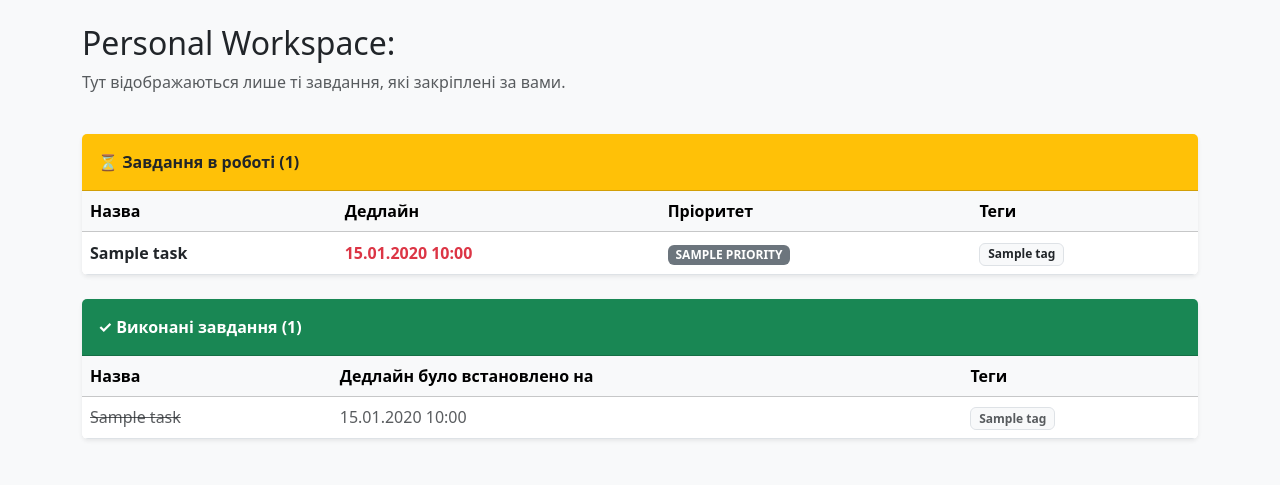
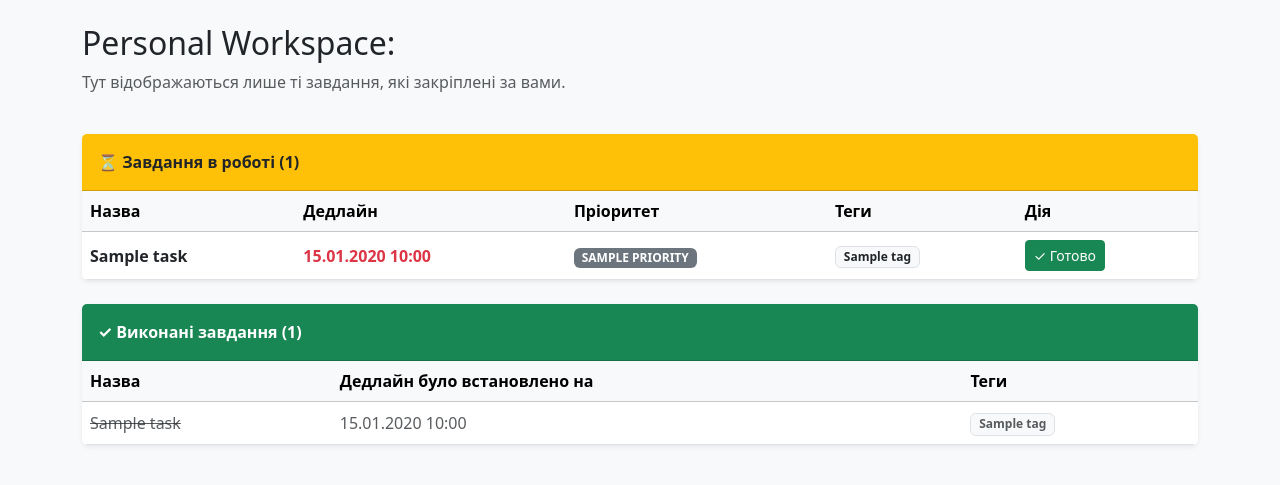
Before and after one commit to martoff1980/portfolio-project-django-website, a Django app: template templates/task_manager/my_task_list.html in a window 1280 px wide. Shown: the part 56-541 px from the top of the page. Run offline with Django 5.2, Linux system fonts and the light colour scheme; the template is opened without the code that fills it: most values are stand-ins (such as "Sample title", 1, 10 or a date in 2020).

Commit message:
add toggle-task-status in task my_cabinet as alternative

```diff
--- a/templates/task_manager/my_task_list.html
+++ b/templates/task_manager/my_task_list.html
@@ -22,6 +22,7 @@
                     <th>Дедлайн</th>
                     <th>Пріоритет</th>
                     <th>Теги</th>
+                    <th>Дія</th>
                 </tr>
             </thead>
             <tbody>
@@ -38,6 +39,12 @@
                         {% empty %}
                             <span class="text-muted small">-</span>
                         {% endfor %}
+                    </td>
+                    <td>
+                        <form action="{% url 'task_manager:toggle-task-status' task.id %}" method="post" class="d-inline">
+                            {% csrf_token %}
+                        <button type="submit" class="btn btn-success btn-sm py-1 px-2">✓ Готово</button>
+                        </form>
                     </td>
                 </tr>
                 {% empty %}
```
